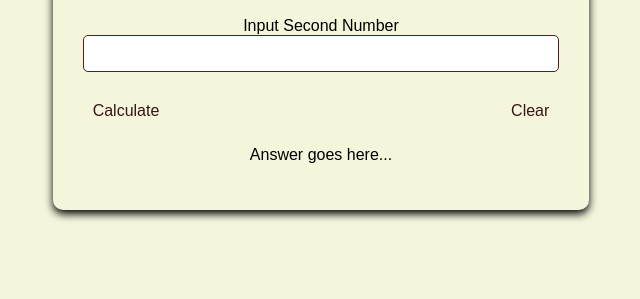
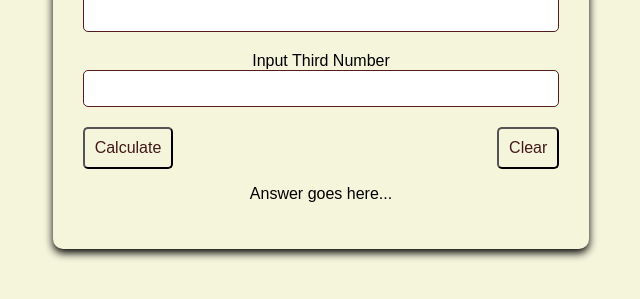
Before and after one commit to Jonrobn/SumCalculatorC, a plain HTML site: page index.html in a window 1280 px wide. Shown: the part 387-686 px from the top of the page, without its empty margins (319-959 px from the left). Drawn offline with Linux system fonts and the light colour scheme.

Commit message:
add 3rd number

```diff
--- a/CSS/styles.css
+++ b/CSS/styles.css
@@ -41,15 +41,14 @@ input[type="text"]{
 
 button{
     padding: 10px 10px;
-    border: none;
-    background-color:beige;
-    color: rgb(54, 21, 21);;
+    background-color: beige;
+    color:  rgb(68, 24, 24);
     border-radius: 5px;
     font-size: 16px;
 }
 
 button:hover{
-    color: white;
+    color: beige;
     background-color: rgb(15, 6, 6);
 
 }
--- a/index.html
+++ b/index.html
@@ -20,6 +20,12 @@
             <input type="text" id="num2"/>
         </div>
 
+        <div class="input-box">
+            <label>Input Third Number</label><br>
+            <input type="text" id="num3"/>
+        </div>
+
+
         <div class="btn">
             <button onclick="jsCalc()">Calculate</button>
             <button onclick="clearEntries()">Clear</button>
--- a/js/script.js
+++ b/js/script.js
@@ -19,6 +19,6 @@ function clearEntries(){
     document.getElementById('num2').value="";
     document.getElementById('num3').value="";
 
-    document.getElementById("answer").textContent = "";
+    document.getElementById('answer').textContent = "";
 
 }
```
